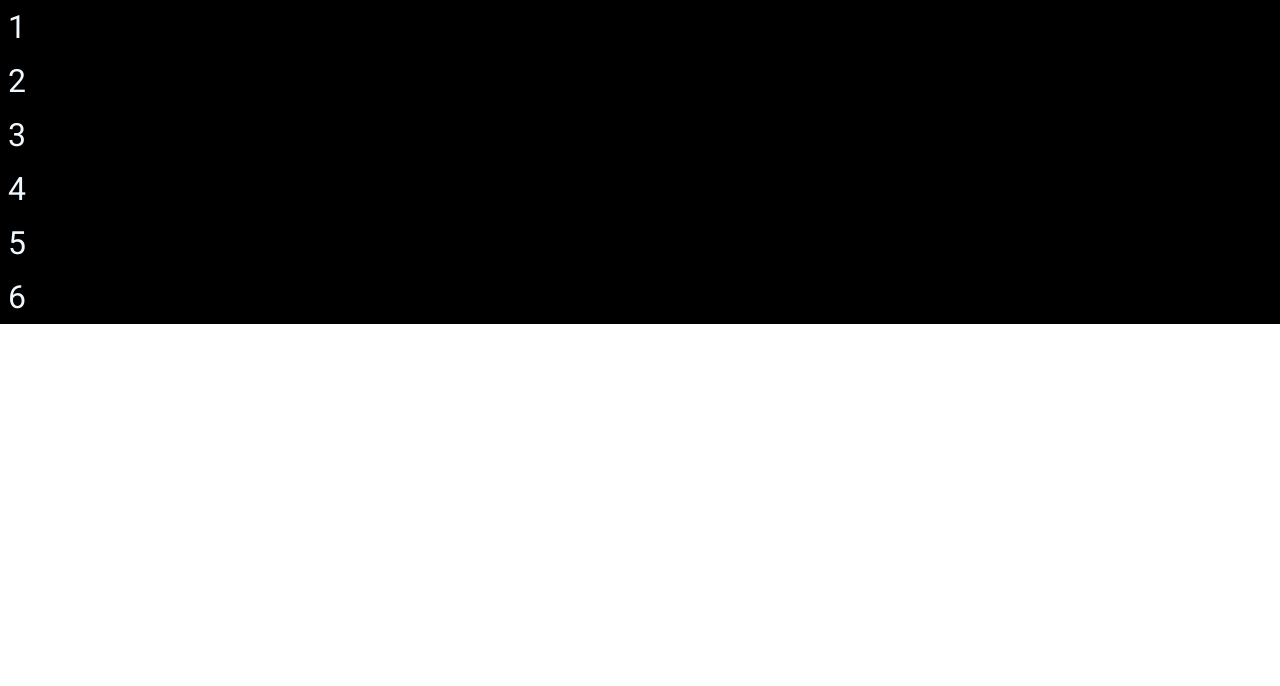
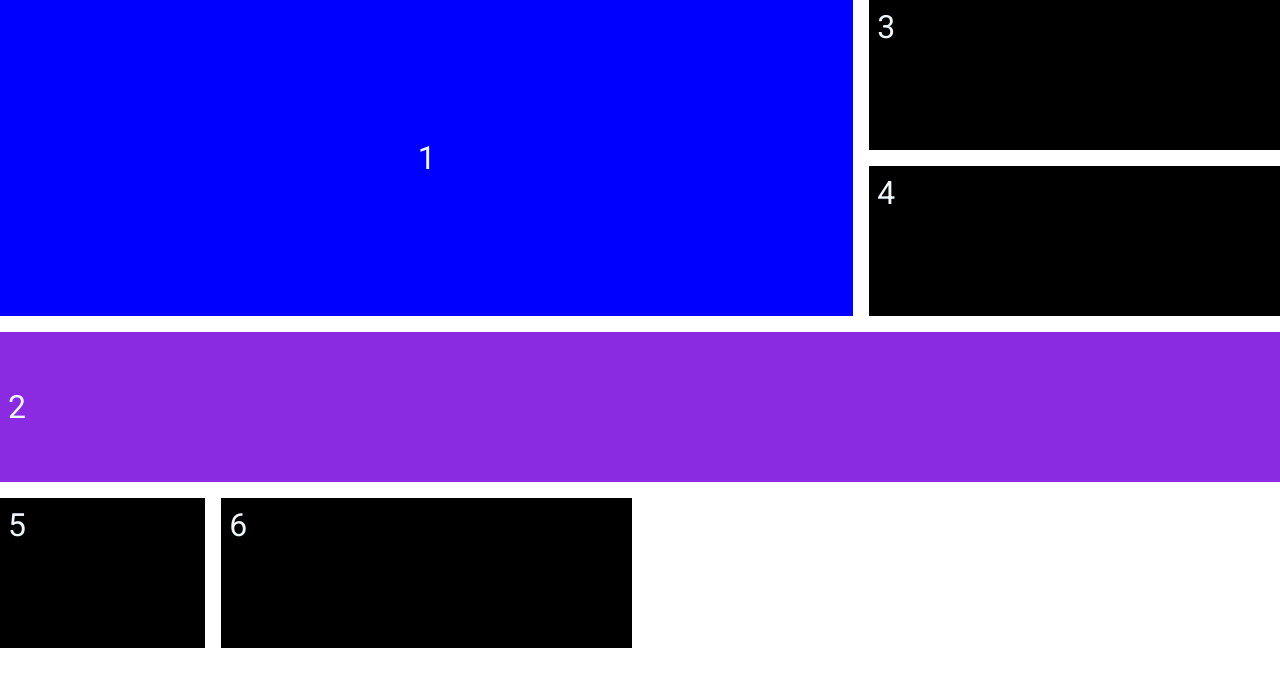
Before and after one commit to stark5200/CSS-tut, a plain HTML site: page gridlayout/index.html in a window 1280 px wide. Drawn offline with Linux system fonts and the light colour scheme.

Commit message:
Grid layout

```diff
--- a/gridlayout/css/style.css
+++ b/gridlayout/css/style.css
@@ -11,6 +11,13 @@ body {
   min-height: 100vh;
 }
 
+.container {
+  min-height: 400px;
+  display: grid;
+  grid-template-columns: repeat(2, 1fr 2fr);
+  grid-auto-rows: minmax(150px, auto);
+  gap: 1rem;
+}
 
 .box {
   background-color: #000;
@@ -18,3 +25,21 @@ body {
   font-size: 2rem;
   padding: 0.5rem;
 }
+
+.box:first-child {
+  background-color: blue;
+  grid-column: 1 / 4;
+  grid-row: 1 / 3;
+
+  display: grid;
+  place-content: center;
+}
+
+.box:nth-child(2) {
+  background-color: blueviolet;
+  grid-column: 1 / 5;
+  grid-row: 3 / 4;
+
+  display: grid;
+  align-content: center;
+}
```
